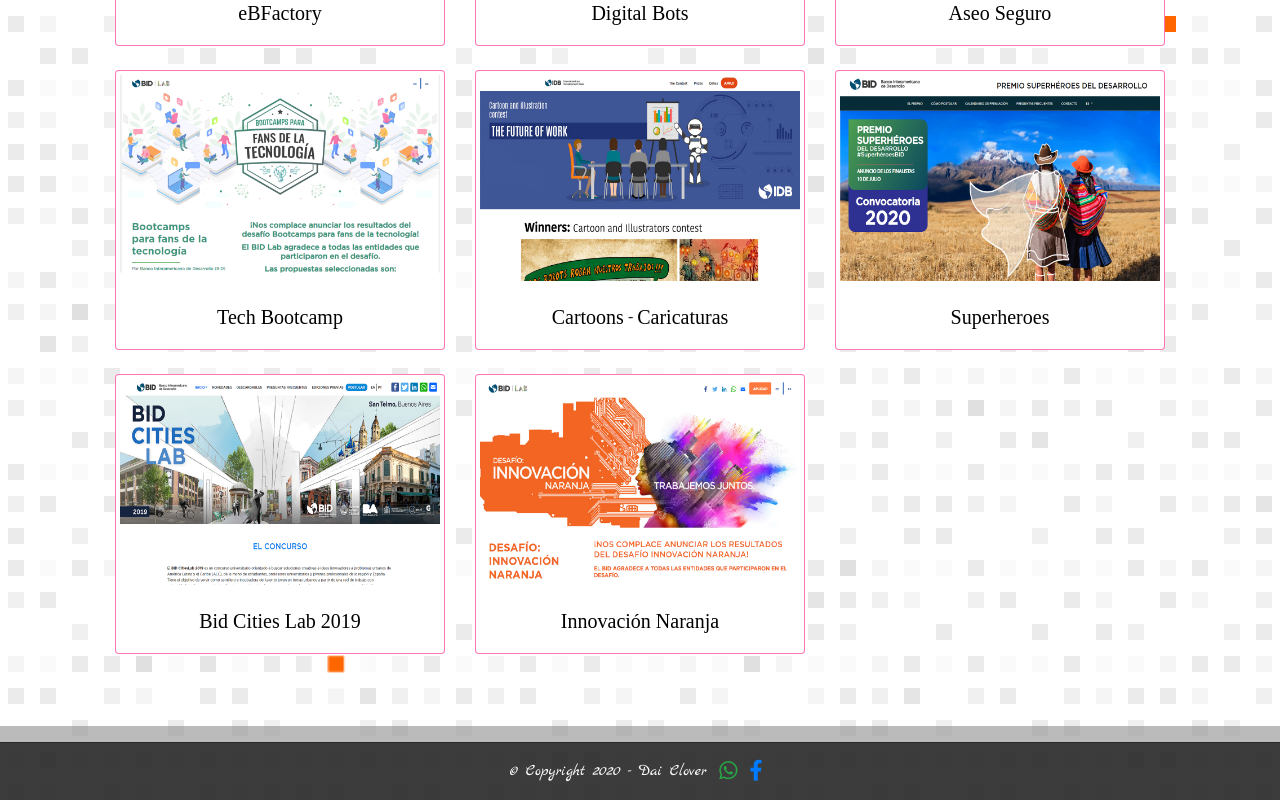
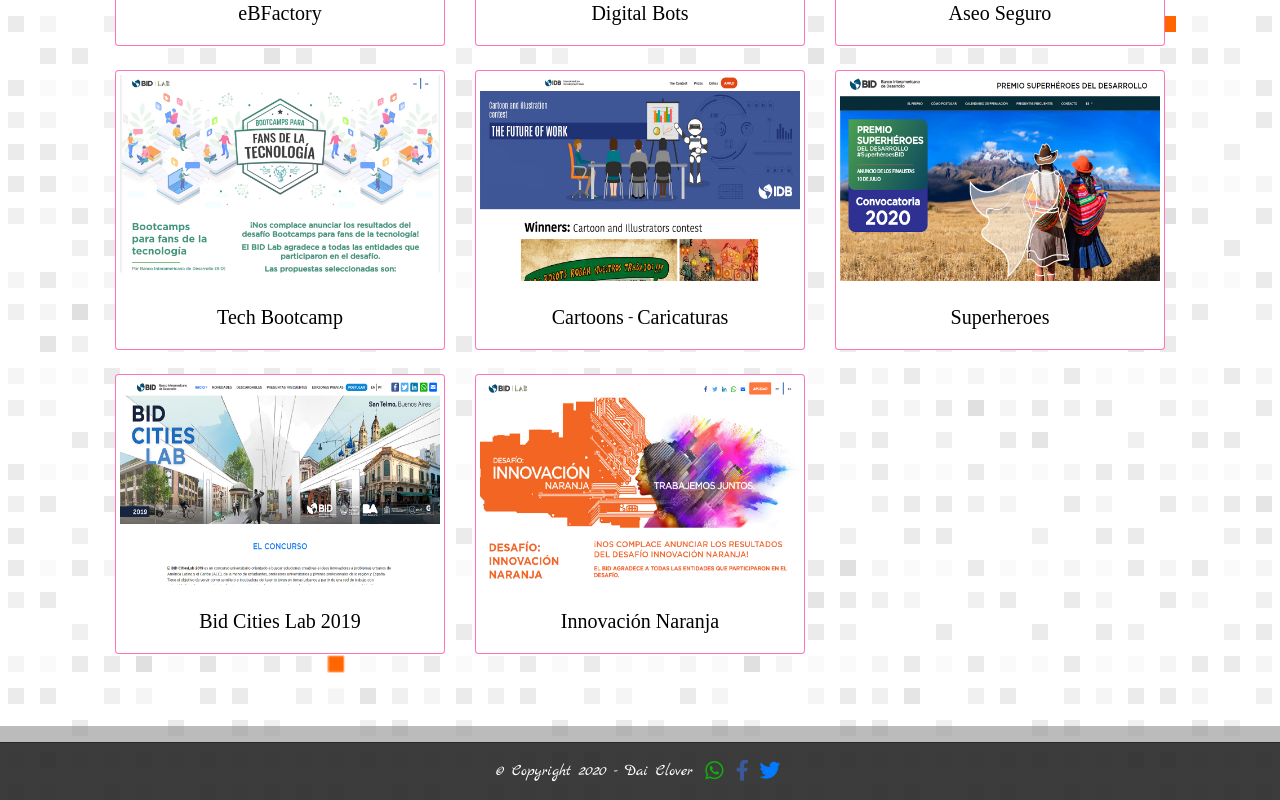
Before and after one commit to mhsantosp/dai_clover, a React (Create React App) app: page /dai_clover/Portafolio in a window 1280 px wide. Shown: the part 856-1656 px from the top of the page. Built offline with nearby package versions, Linux system fonts and the light colour scheme; a web font is replaced by a local one.

Commit message:
Prueba botones social media share

```diff
--- a/public/index.html
+++ b/public/index.html
@@ -1,6 +1,5 @@
 <!DOCTYPE html>
 <html lang="es">
-
   <head>
     <meta charset="utf-8" />
     <link rel="icon" href="%PUBLIC_URL%/favicon.ico" />
@@ -8,17 +7,23 @@
     <meta name="theme-color" content="#000000" />
     <meta name="description" content="Web site created using create-react-app" />
 
-  <!-- Open Graph data -->
+    <!-- Open Graph data: Linkedin, Whatsapp, Facebook, SMS Card data -->
     <meta property="og:type" content="website" />
     <meta property="og:site_name" content="Dai Clover" />
     <meta property="og:url" content="https://mhsantosp.github.io/dai_clover/" />
     <meta property="og:title" content="Dai Clover" />
     <meta property="og:description" content="Desarrolladora Front End: Maquetación, Diseño y Desarrollo web." />
+    <meta property="og:image:type" content="image/jpeg" />
     <meta property="og:image" content="https://mhsantosp.github.io/dai_clover/daiclover.png" />
     <meta property="og:image:secure_url" content="https://mhsantosp.github.io/dai_clover/daiclover.png" />
-  <!-- whatsapp Card data -->
-  <meta property="og:image" content="https://mhsantosp.github.io/dai_clover/static/media/daiclover.png" />
-  <meta property="og:image:secure_url" content="https://mhsantosp.github.io/dai_clover/static/media/daiclover.png" />
+
+    <!-- Twitter Card data -->
+    <meta name="twitter:card" content="summary_large_image" />
+    <meta name="twitter:site" content="@msantospineda_1" />
+    <meta name="twitter:creator" content="@msantospineda_1" />
+    <meta name="twitter:title" content="Dai Clover" />
+    <meta name="twitter:description" content="Desarrolladora Front End: Maquetación, Diseño y Desarrollo web." />
+    <meta name="twitter:image" content="https://mhsantosp.github.io/dai_clover/daiclover.png" />
 
 
     <link rel="apple-touch-icon" href="%PUBLIC_URL%/logo192.png" />
@@ -38,13 +43,10 @@
       -->
 
     <!-- Bootstrap CSS -->
-  <link rel="stylesheet" href="https://stackpath.bootstrapcdn.com/bootstrap/4.4.1/css/bootstrap.min.css"
-    integrity="sha384-Vkoo8x4CGsO3+Hhxv8T/Q5PaXtkKtu6ug5TOeNV6gBiFeWPGFN9MuhOf23Q9Ifjh" crossorigin="anonymous">
+    <link rel="stylesheet" href="https://stackpath.bootstrapcdn.com/bootstrap/4.4.1/css/bootstrap.min.css" integrity="sha384-Vkoo8x4CGsO3+Hhxv8T/Q5PaXtkKtu6ug5TOeNV6gBiFeWPGFN9MuhOf23Q9Ifjh" crossorigin="anonymous">
 
     <!-- fonts.google -->
-  <link
-    href="https://fonts.googleapis.com/css?family=Bad+Script|Bellota+Text:400,700|Caveat:400,700|Comic+Neue:400,700|Courgette|Crimson+Text:400,600|Dancing+Script:400,600|Fondamento|Fredericka+the+Great|Kalam:300,400,700|Life+Savers:400,700|Marck+Script|Merienda|Rye&display=swap&subset=cyrillic,cyrillic-ext,devanagari,latin-ext,vietnamese"
-    rel="stylesheet">
+    <link  href="https://fonts.googleapis.com/css?family=Bad+Script|Bellota+Text:400,700|Caveat:400,700|Comic+Neue:400,700|Courgette|Crimson+Text:400,600|Dancing+Script:400,600|Fondamento|Fredericka+the+Great|Kalam:300,400,700|Life+Savers:400,700|Marck+Script|Merienda|Rye&display=swap&subset=cyrillic,cyrillic-ext,devanagari,latin-ext,vietnamese" rel="stylesheet">
     <!-- font-family: 'Bad Script', cursive; TITULO header
             font-family: 'Life Savers', cursive; TITULO H1
             font-family: 'Rye', cursive; TITULO H2
@@ -94,15 +96,11 @@
 
     <!-- Optional JavaScript -->
     <!-- jQuery first, then Popper.js, then Bootstrap JS -->
-  <script src="https://code.jquery.com/jquery-3.4.1.slim.min.js"
-    integrity="sha384-J6qa4849blE2+poT4WnyKhv5vZF5SrPo0iEjwBvKU7imGFAV0wwj1yYfoRSJoZ+n" crossorigin="anonymous">
+    <script src="https://code.jquery.com/jquery-3.4.1.slim.min.js" integrity="sha384-J6qa4849blE2+poT4WnyKhv5vZF5SrPo0iEjwBvKU7imGFAV0wwj1yYfoRSJoZ+n" crossorigin="anonymous">
     </script>
-  <script src="https://cdn.jsdelivr.net/npm/popper.js@1.16.0/dist/umd/popper.min.js"
-    integrity="sha384-Q6E9RHvbIyZFJoft+2mJbHaEWldlvI9IOYy5n3zV9zzTtmI3UksdQRVvoxMfooAo" crossorigin="anonymous">
+    <script src="https://cdn.jsdelivr.net/npm/popper.js@1.16.0/dist/umd/popper.min.js" integrity="sha384-Q6E9RHvbIyZFJoft+2mJbHaEWldlvI9IOYy5n3zV9zzTtmI3UksdQRVvoxMfooAo" crossorigin="anonymous">
     </script>
-  <script src="https://stackpath.bootstrapcdn.com/bootstrap/4.4.1/js/bootstrap.min.js"
-    integrity="sha384-wfSDF2E50Y2D1uUdj0O3uMBJnjuUD4Ih7YwaYd1iqfktj0Uod8GCExl3Og8ifwB6" crossorigin="anonymous">
+    <script src="https://stackpath.bootstrapcdn.com/bootstrap/4.4.1/js/bootstrap.min.js" integrity="sha384-wfSDF2E50Y2D1uUdj0O3uMBJnjuUD4Ih7YwaYd1iqfktj0Uod8GCExl3Og8ifwB6" crossorigin="anonymous">
     </script>
   </body>
-
 </html>
--- a/src/components/footer/Footer.js
+++ b/src/components/footer/Footer.js
@@ -35,8 +35,8 @@
             <a className="facebook" href="https://facebook.com/sharer/sharer.php?u=https%3A%2F%2Fmhsantosp.github.io%2Fdai_clover" target="_blank" rel="nofollow noopener">
               <i className="fab fa-facebook-f"></i>
             </a>
-            <a className="facebook-messenger d-none" href="/#facebook" target="_blank" rel="nofollow noopener">
-              <i className="fab fa-facebook-messenger"></i>
+            <a className="facebook-twitter" href="https://twitter.com/intent/tweet/?text=url=https%3A%2F%2Fmhsantosp.github.io%2Fdai_clover%2F" target="_blank" rel="nofollow noopener">
+              <i className="fab fa-twitter"></i>
             </a>
           </span>
         </h6>
--- a/src/components/footer/Footer.scss
+++ b/src/components/footer/Footer.scss
@@ -83,16 +83,16 @@
             justify-content: center;
 
             &.fa-whatsapp {
-              color: #28a745;
+              color: $whatsapp;
             }
 
             &.fa-facebook-f {
-              color: #007bff;
+              color: $facebook;
             }
           }
 
           &.whatsapp:hover {
-            background-color: #28a745;
+            background-color: $whatsapp;
 
             i {
               color: white;
@@ -100,15 +100,15 @@
           }
 
           &.facebook:hover {
-            background-color: #007bff;
+            background-color: $facebook;
 
             i {
               color: white;
             }
           }
 
-          &.facebook-messenger:hover {
-            background-color: #007bff;
+          &.facebook-twitter:hover {
+            background-color: $twitter;
 
             i {
               color: white;
```
Lines whose indentation alone changed are shown as unchanged.
